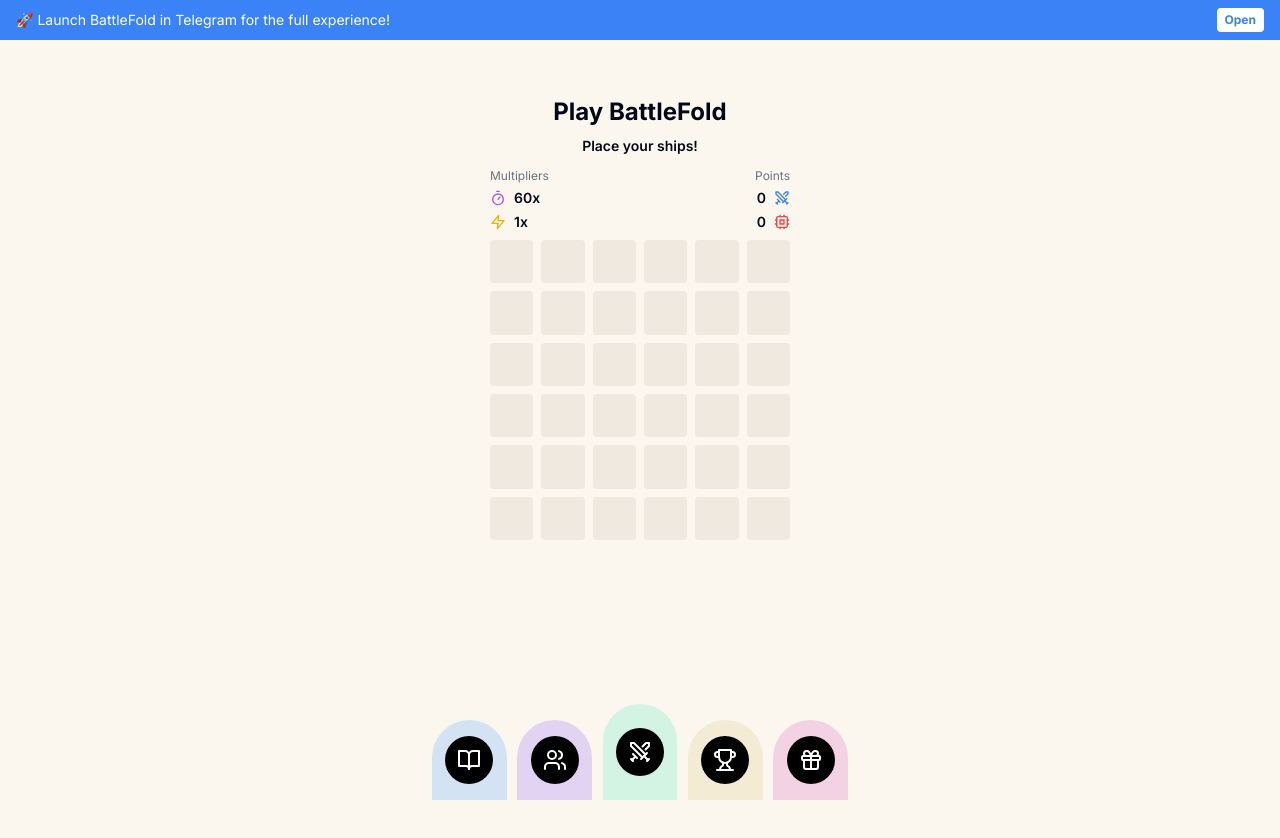
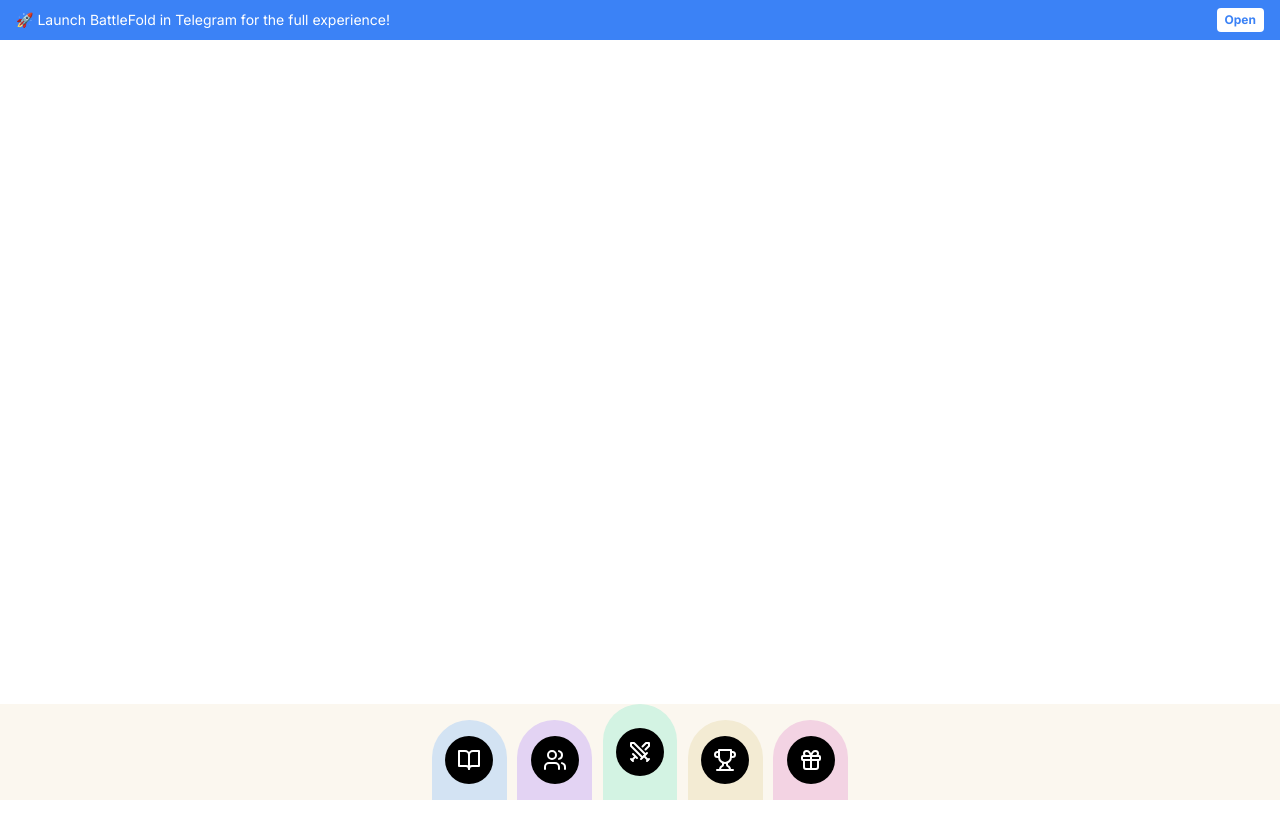
Before and after one commit to battlefold/battlefold, a Next.js app: page / in a window 1280 px wide. After the commit the page ends 800 px from the top, so only its background shows below. Built offline with nearby package versions, Linux system fonts and the light colour scheme.

Commit message:
feat(TelegramAuth): Implement user authentication handling
- Add onUserAuthenticated prop to TelegramAuth component
- Update Home component to manage username state
- Conditionally render BattleFold component based on authentication

```diff
--- a/src/app/page.tsx
+++ b/src/app/page.tsx
@@ -1,12 +1,18 @@
-import React from 'react'
+import React, { useState } from 'react'
 import BattleFold from '@/components/BattleFold'
 import TelegramAuth from '@/components/TelegramAuth'
 
 export default function Home() {
+  const [username, setUsername] = useState<string | null>(null);
+
+  const handleUserAuthenticated = (name: string) => {
+    setUsername(name);
+  };
+
   return (
     <div>
-      <TelegramAuth />
-      <BattleFold />
+      <TelegramAuth onUserAuthenticated={handleUserAuthenticated} />
+      {username && <BattleFold username={username} />}
     </div>
   )
 }
```
